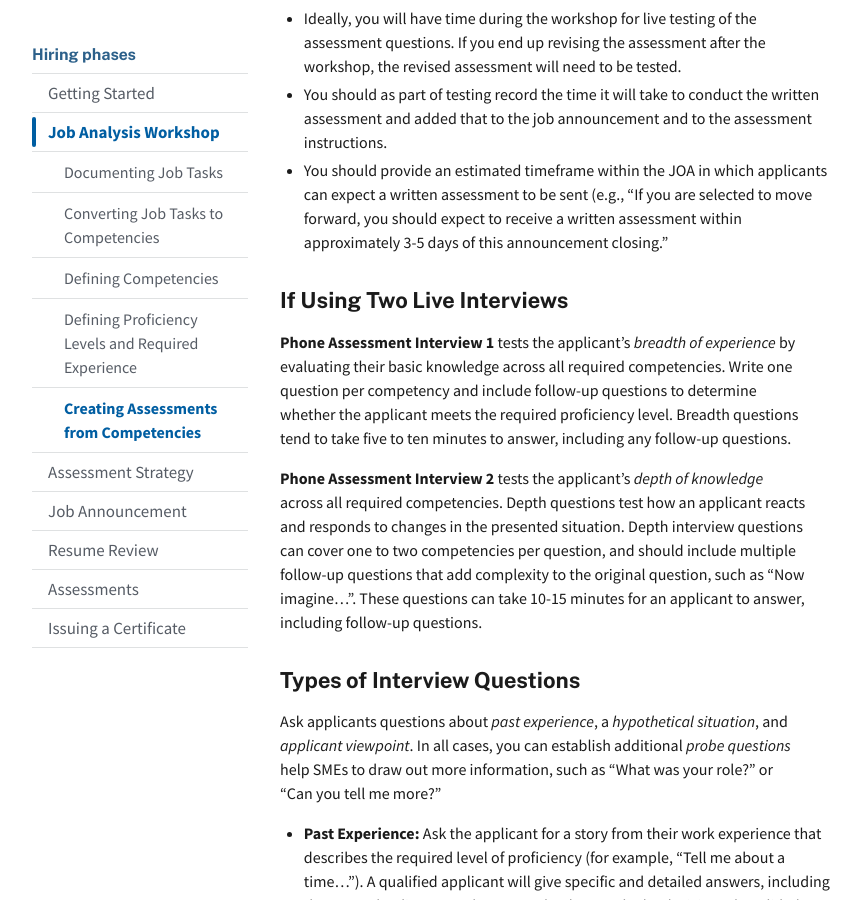
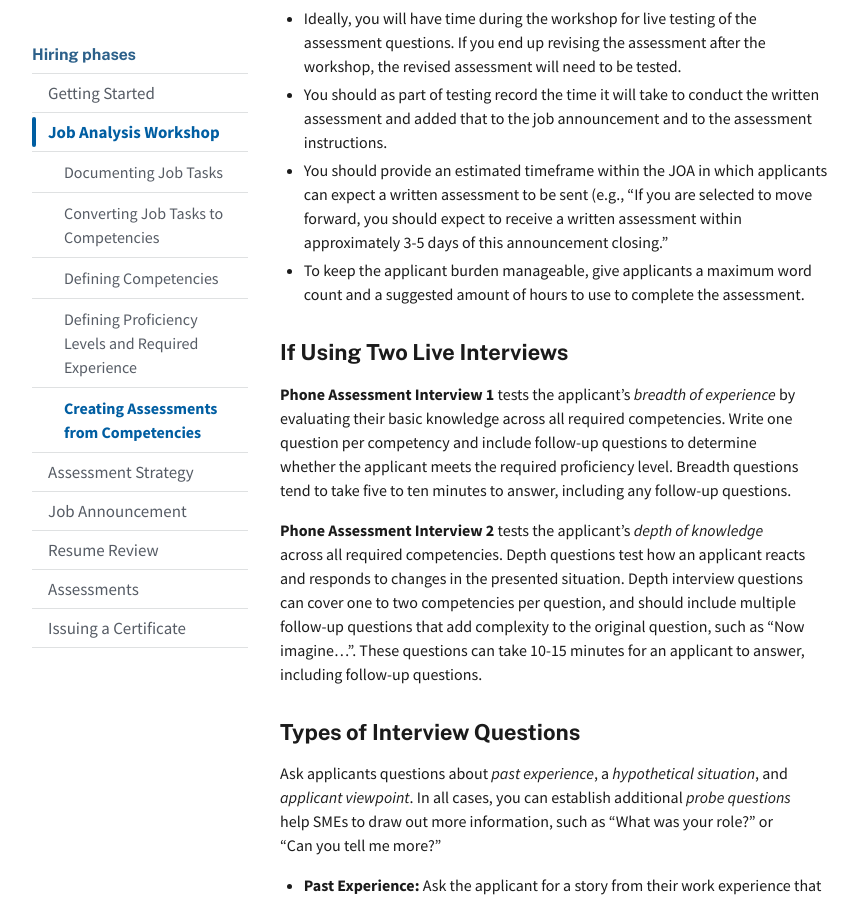
Before and after one commit to usds/SME-QA-Website, a Jekyll site: the page built from pages/phases/job-analysis/creating-assessments-from-competencies.md, in a window 1280 px wide and 900 px high, scrolled down 1651 px. Shown: the whole window, without its empty margins (128-989 px from the left). Built offline with Jekyll 4.4.1, drawn with Linux system fonts in a browser that asks for light colours.

Commit message:
Update creating-assessments-from-competencies.md

```diff
--- a/pages/phases/job-analysis/creating-assessments-from-competencies.md
+++ b/pages/phases/job-analysis/creating-assessments-from-competencies.md
@@ -42,6 +42,7 @@ See a longer list at [this reference link](https://www.opm.gov/policy-data-overs
 - Ideally, you will have time during the workshop for live testing of the assessment questions. If you end up revising the assessment after the workshop, the revised assessment will need to be tested.
 - You should as part of testing record the time it will take to conduct the written assessment and added that to the job announcement and to the assessment instructions.
 - You should provide an estimated timeframe within the JOA in which applicants can expect a written assessment to be sent (e.g., "If you are selected to move forward, you should expect to receive a written assessment within approximately 3-5 days of this announcement closing."
+- To keep the applicant burden manageable, give applicants a maximum word count and a suggested amount of hours to use to complete the assessment.
 
 ### If Using Two Live Interviews
 
```
